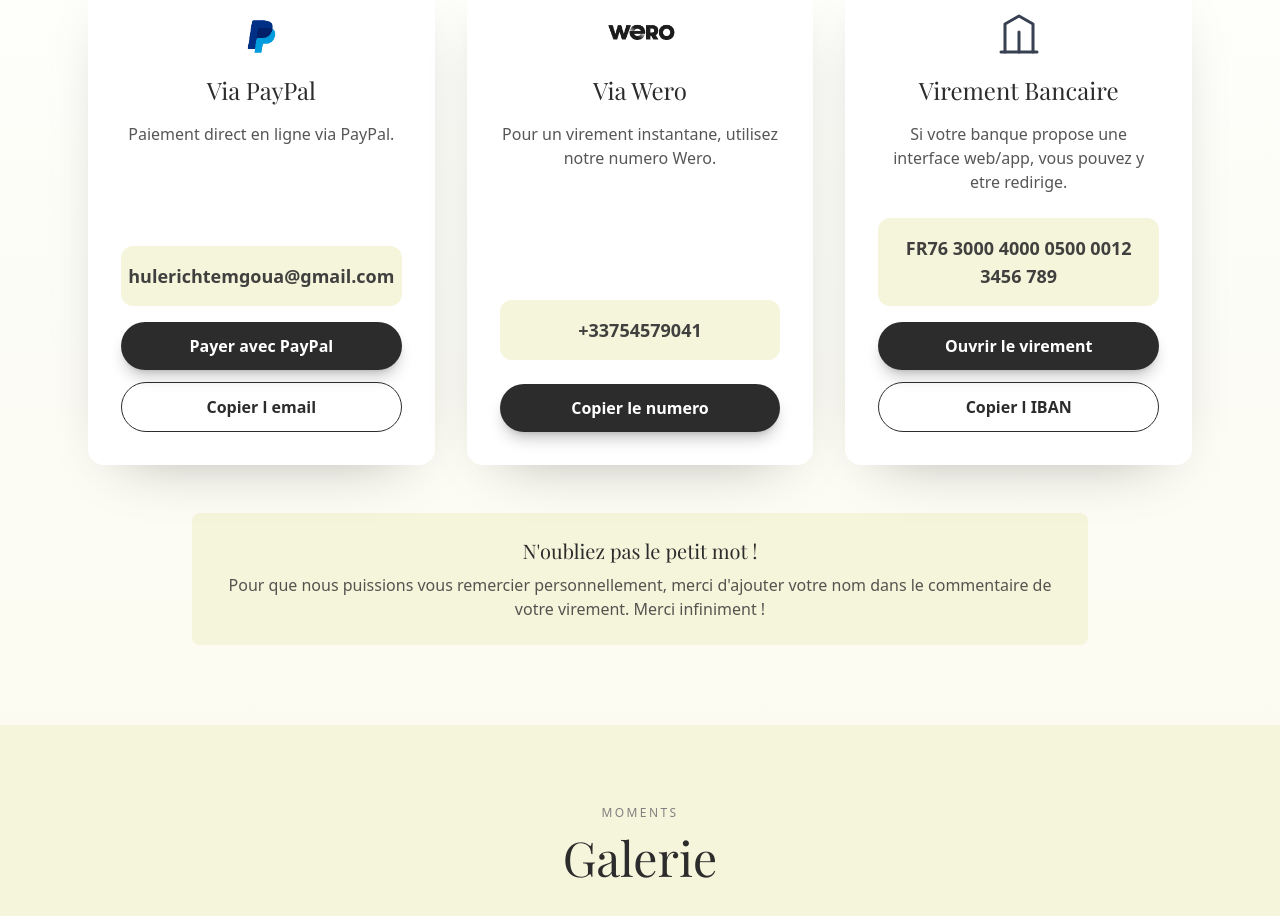
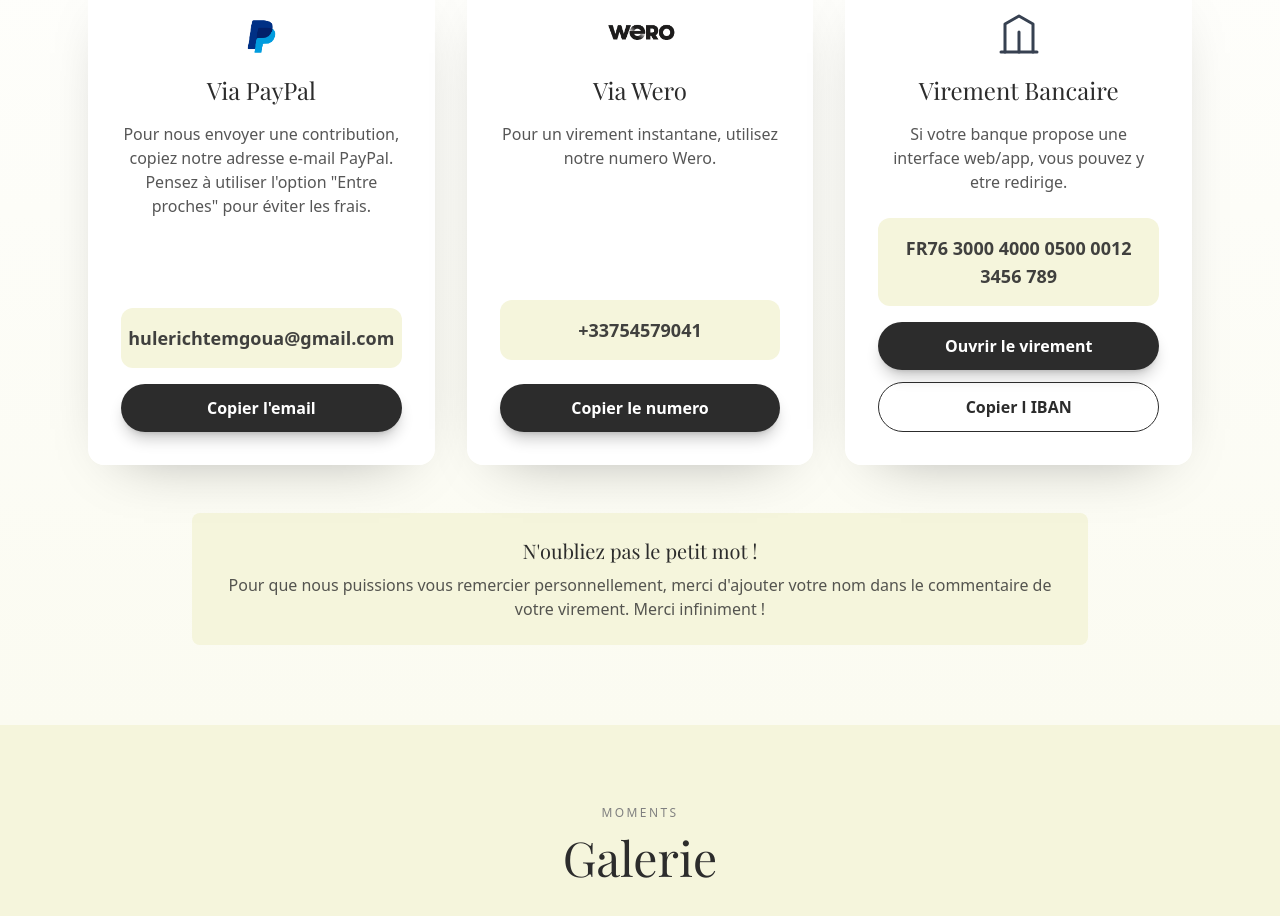
Before and after one commit to TemgouaHulerich/wedding_hulerich, a Next.js app: page / in a window 1280 px wide. Shown: the part 6760-7676 px from the top of the page. Built offline with nearby package versions, Linux system fonts and the light colour scheme; no server answers.

Commit message:
remove paypal sdk

```diff
--- a/components/GiftSection.tsx
+++ b/components/GiftSection.tsx
@@ -7,19 +7,6 @@ const GiftSection = () => {
   const paypalEmail = 'hulerichtemgoua@gmail.com';
   const weroNumber = '+33754579041';
   const iban = 'FR76 3000 4000 0500 0012 3456 789';
-
-  const paypalDonationUrl = useMemo(() => {
-    if (process.env.NEXT_PUBLIC_PAYPAL_DONATION_URL) {
-      return process.env.NEXT_PUBLIC_PAYPAL_DONATION_URL;
-    }
-    const params = new URLSearchParams({
-      cmd: '_xclick',
-      business: paypalEmail,
-      item_name: 'Contribution mariage Lyne et Hulerich',
-      currency_code: 'EUR',
-    });
-    return `https://www.paypal.com/cgi-bin/webscr?${params.toString()}`;
-  }, []);
 
   const bankTransferUrl = process.env.NEXT_PUBLIC_BANK_TRANSFER_URL;
 
@@ -48,23 +35,17 @@ const GiftSection = () => {
               <Image src="/images/paypal.png" alt="Logo PayPal" fill style={{ objectFit: 'contain' }} />
             </div>
             <h3 className="text-2xl font-serif text-neutral-black mb-4">Via PayPal</h3>
-            <p className="text-neutral-black/80 mb-6 flex-grow">Paiement direct en ligne via PayPal.</p>
+            <p className="text-neutral-black/80 mb-6 flex-grow">
+              Pour nous envoyer une contribution, copiez notre adresse e-mail PayPal. Pensez à utiliser l&apos;option &quot;Entre proches&quot; pour éviter les frais.
+            </p>
             <div className="bg-neutral-beige p-4 rounded-xl mb-4 w-full flex items-center justify-center">
               <p className="font-sans text-lg font-semibold text-neutral-black/90 break-words select-all">{paypalEmail}</p>
             </div>
-            <a
-              href={paypalDonationUrl}
-              target="_blank"
-              rel="noopener noreferrer"
-              className="bg-neutral-black text-white font-bold py-3 px-8 rounded-full hover:bg-accent-gray transition-colors w-full mb-3 shadow-lg shadow-black/20"
-            >
-              Payer avec PayPal
-            </a>
             <button
               onClick={() => handleCopy(paypalEmail, 'paypal')}
-              className="border border-neutral-black text-neutral-black font-bold py-3 px-8 rounded-full hover:bg-neutral-beige transition-colors w-full"
+              className="bg-neutral-black text-white font-bold py-3 px-8 rounded-full hover:bg-accent-gray transition-colors w-full mt-auto shadow-lg shadow-black/20"
             >
-              {copied === 'paypal' ? 'Email copie !' : 'Copier l email'}
+              {copied === 'paypal' ? 'Email copié !' : "Copier l'email"}
             </button>
           </div>
 
--- a/pages/api/paypal.ts
+++ /dev/null
@@ -1,41 +0,0 @@
-import { client } from '@/utils/paypal';
-import paypal from '@paypal/checkout-server-sdk';
-
-export const runtime = 'edge';
-export const config = { runtime: 'edge' };
-
-export default async function handler(req: Request): Promise<Response> {
-  if (req.method !== 'POST') {
-    return Response.json({ message: 'Method Not Allowed' }, { status: 405 });
-  }
-
-  try {
-    const body = await req.json();
-    const amount = body?.amount;
-
-    if (!amount || Number.isNaN(Number(amount)) || Number(amount) <= 0) {
-      return Response.json({ message: 'Montant invalide.' }, { status: 400 });
-    }
-
-    const request = new paypal.orders.OrdersCreateRequest();
-    request.prefer('return=representation');
-    request.requestBody({
-      intent: 'CAPTURE',
-      purchase_units: [
-        {
-          amount: {
-            currency_code: 'EUR',
-            value: Number(amount).toFixed(2),
-          },
-          description: 'Contribution pour la lune de miel de Marie et Jean',
-        },
-      ],
-    });
-
-    const order = await client().execute(request);
-    return Response.json({ id: order.result.id }, { status: 200 });
-  } catch (err: any) {
-    console.error('PayPal API Error:', err?.message || err);
-    return Response.json({ message: 'Erreur lors de la creation de la commande PayPal.' }, { status: 500 });
-  }
-}
--- a/types/paypal-checkout-server-sdk.d.ts
+++ /dev/null
@@ -1 +0,0 @@
-declare module '@paypal/checkout-server-sdk';
--- a/utils/paypal.ts
+++ /dev/null
@@ -1,15 +0,0 @@
-import paypal from '@paypal/checkout-server-sdk';
-
-function environment() {
-  const clientId = process.env.NEXT_PUBLIC_PAYPAL_CLIENT_ID || '';
-  const clientSecret = process.env.PAYPAL_SECRET || '';
-
-  if (process.env.NODE_ENV === 'production') {
-    return new paypal.core.LiveEnvironment(clientId, clientSecret);
-  }
-  return new paypal.core.SandboxEnvironment(clientId, clientSecret);
-}
-
-export function client() {
-  return new paypal.core.PayPalHttpClient(environment());
-}
```
Also changed, not shown: 1 other file (tests, documents, lock files or other folders).
